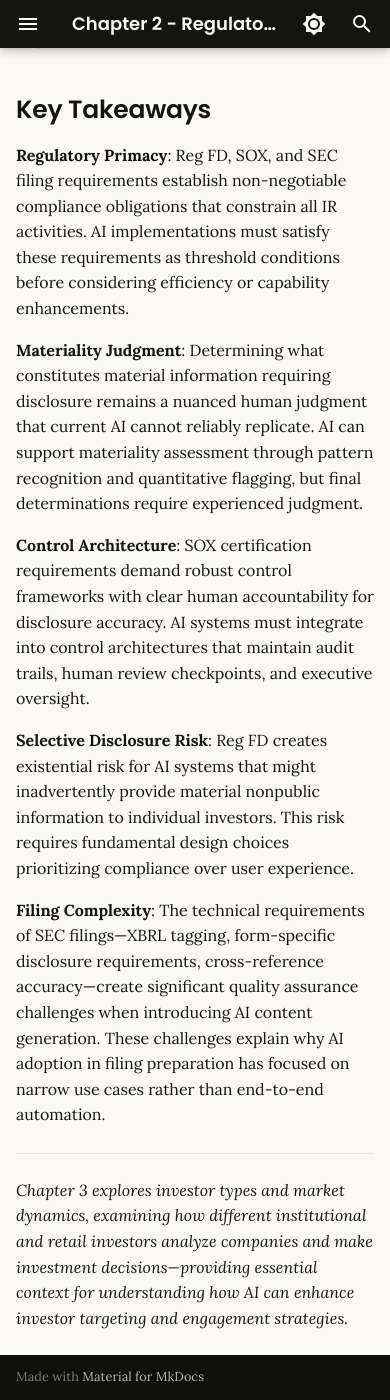
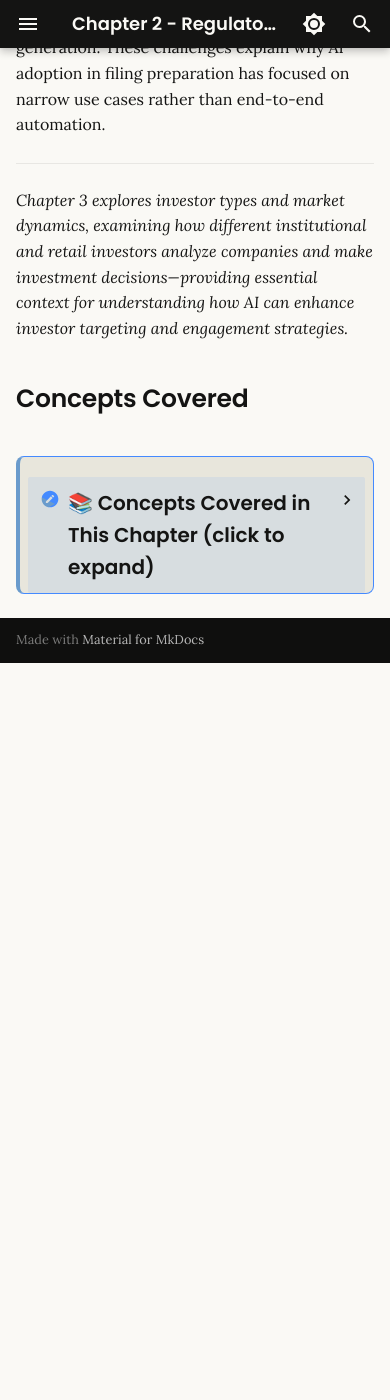
Before and after one commit to dberglu/ir-textbook, an MkDocs documentation site: the page built from docs/chapters/02-regulatory-frameworks-compliance/index.md, in a window 390 px wide and 1400 px high, scrolled down 19179 px. Built offline with MkDocs 1.6.1 and Material for MkDocs 9.7.7, drawn with Linux system fonts in a browser that asks for light colours; after the commit the page ends 19842 px from its top, so only the background shows below that; some of the changed text lies outside the part shown.

Commit message:
Restructure chapters: Move Concepts Covered to end with collapsible UI
Updated Chapter Structure:
- Moved "Concepts Covered" section from after Summary to end of chapter (after Key Takeaways)
- Wrapped in collapsible <details> panel for better UX
- Default collapsed state - expands on click
- Summary text: "📚 Concepts Covered in This Chapter (click to expand)"

Accessibility Features:
- Keyboard focusable (Tab navigation supported)
- Screen reader friendly using semantic <details>/<summary> HTML5 elements
- ARIA-compliant without needing extra roles
- Focus indicators with 2px outline
- Searchable content (expanded or collapsed)

Visual Styling (Anthropic Brand):
- Background: Light gray (#e8e6dc)
- Border-left: 4px Blue (#6a9bcc) when collapsed, Orange (#d97757) when expanded
- Chevron icon (▶) rotates 90deg on expand
- Smooth 0.3s transition on expand/collapse
- Typography: Poppins 600 for summary, Lora for list
- Box shadow for depth
- Dark mode support with adjusted colors

Responsive Design:
- Mobile-friendly with adjusted padding on <768px screens
- Touch-friendly tap targets
- Smooth collapse behavior on all devices

CSS Added:
- .concepts-covered class styling in anthropic-brand.css
- Hover states (orange color)
- Focus states (blue outline)
- Dark mode overrides
- Mobile responsive adjustments

Benefits:
- Reduced initial page load visual clutter
- Concepts list still fully searchable
- Consistent pattern for all chapters
- Enhanced mobile UX
- Maintains accessibility standards

Applied to:
- Chapter 1: Foundations of Modern IR (17 concepts)
- Chapter 2: Regulatory Frameworks and Compliance (25 concepts)

🤖 Generated with [Claude Code](https://claude.com/claude-code)

Co-Authored-By: Claude <noreply@anthropic.com>

```diff
--- a/docs/chapters/02-regulatory-frameworks-compliance/index.md
+++ b/docs/chapters/02-regulatory-frameworks-compliance/index.md
@@ -41,7 +11,6 @@ This chapter builds on concepts from:
 - [Chapter 1: Foundations of Modern Investor Relations](../01-foundations-of-modern-ir/index.md)
 
 ---
-
 ## Regulation Fair Disclosure: Foundation of Modern IR Compliance
 
 Regulation Fair Disclosure (Reg FD), adopted by the Securities and Exchange Commission in 2000, fundamentally transformed investor relations practice by mandating simultaneous public disclosure of material information to all investors. Prior to Reg FD, companies routinely provided selective disclosure to favored analysts and institutional investors during private meetings, conference calls, or informal communications—creating informational advantages that retail investors and smaller institutions could not access. This practice undermined market fairness, enabled front-running by privileged parties, and eroded public confidence in market integrity.
@@ -220,3 +189,38 @@ These compliance imperatives explain why AI adoption in IR has proceeded more ca
 ---
 
 *Chapter 3 explores investor types and market dynamics, examining how different institutional and retail investors analyze companies and make investment decisions—providing essential context for understanding how AI can enhance investor targeting and engagement strategies.*
+
+## Concepts Covered
+
+<details class="concepts-covered">
+<summary>📚 Concepts Covered in This Chapter (click to expand)</summary>
+
+This chapter covers the following 25 concepts from the learning graph:
+
+1. Material Information
+2. Nonpublic Information
+3. Regulation Fair Disclosure
+4. Reg FD Compliance
+5. Preventing Selective Disclosure
+6. Sarbanes-Oxley Act
+7. SOX Section 302
+8. SOX Section 404
+9. Internal Control Systems
+10. Disclosure Controls
+11. SEC Filing Requirements
+12. Form 10-K Overview
+13. Form 10-Q Essentials
+14. Form 8-K Summary
+15. XBRL Reporting Standards
+16. MD&A Requirements
+17. Risk Factor Disclosures
+18. Forward-Looking Statements
+19. Safe Harbor Provisions
+20. Materiality Assessment
+21. Disclosure Timing Rules
+22. Quiet Period Guidelines
+23. Trading Window Rules
+24. Blackout Period Management
+25. Insider Trading Rules
+
+</details>
--- a/docs/stylesheets/anthropic-brand.css
+++ b/docs/stylesheets/anthropic-brand.css
@@ -209,3 +209,100 @@ li,
   padding: 2rem;
   margin: 2rem 0;
 }
+
+/* Collapsible Concepts Covered Section */
+details.concepts-covered {
+  background-color: var(--anthropic-light-gray);
+  border-left: 4px solid var(--anthropic-blue);
+  border-radius: 8px;
+  padding: 1.5rem;
+  margin: 2rem 0;
+  box-shadow: 0 2px 4px rgba(0, 0, 0, 0.1);
+}
+
+details.concepts-covered[open] {
+  border-left-color: var(--anthropic-orange);
+}
+
+details.concepts-covered summary {
+  font-family: var(--heading-font);
+  font-weight: 600;
+  font-size: 1.1rem;
+  color: var(--anthropic-dark);
+  cursor: pointer;
+  user-select: none;
+  padding: 0.5rem 0;
+  list-style: none;
+  display: flex;
+  align-items: center;
+  gap: 0.5rem;
+}
+
+details.concepts-covered summary::-webkit-details-marker {
+  display: none;
+}
+
+details.concepts-covered summary::before {
+  content: "▶";
+  display: inline-block;
+  transition: transform 0.3s ease;
+  font-size: 0.9rem;
+  color: var(--anthropic-blue);
+}
+
+details.concepts-covered[open] summary::before {
+  transform: rotate(90deg);
+  color: var(--anthropic-orange);
+}
+
+details.concepts-covered summary:hover {
+  color: var(--anthropic-orange);
+}
+
+details.concepts-covered summary:focus {
+  outline: 2px solid var(--anthropic-blue);
+  outline-offset: 2px;
+  border-radius: 4px;
+}
+
+/* Content inside the details */
+details.concepts-covered ol {
+  margin-top: 1rem;
+  padding-left: 2rem;
+  font-family: var(--body-font);
+  line-height: 1.8;
+}
+
+details.concepts-covered ol li {
+  margin-bottom: 0.5rem;
+  color: var(--anthropic-dark);
+}
+
+/* Dark mode support */
+[data-md-color-scheme="slate"] details.concepts-covered {
+  background-color: #1f1f1e;
+  border-left-color: var(--anthropic-blue);
+}
+
+[data-md-color-scheme="slate"] details.concepts-covered[open] {
+  border-left-color: var(--anthropic-orange);
+}
+
+[data-md-color-scheme="slate"] details.concepts-covered summary {
+  color: var(--anthropic-light);
+}
+
+[data-md-color-scheme="slate"] details.concepts-covered ol li {
+  color: var(--anthropic-light);
+}
+
+/* Mobile responsive */
+@media screen and (max-width: 768px) {
+  details.concepts-covered {
+    padding: 1rem;
+  }
+
+  details.concepts-covered summary {
+    font-size: 1rem;
+  }
+}
```
Also changed, not shown: other parts of docs/chapters/02-regulatory-frameworks-compliance/index.md (+0 -30 lines), docs/chapters/01-foundations-of-modern-ir/index.md (+29 -22 lines).
